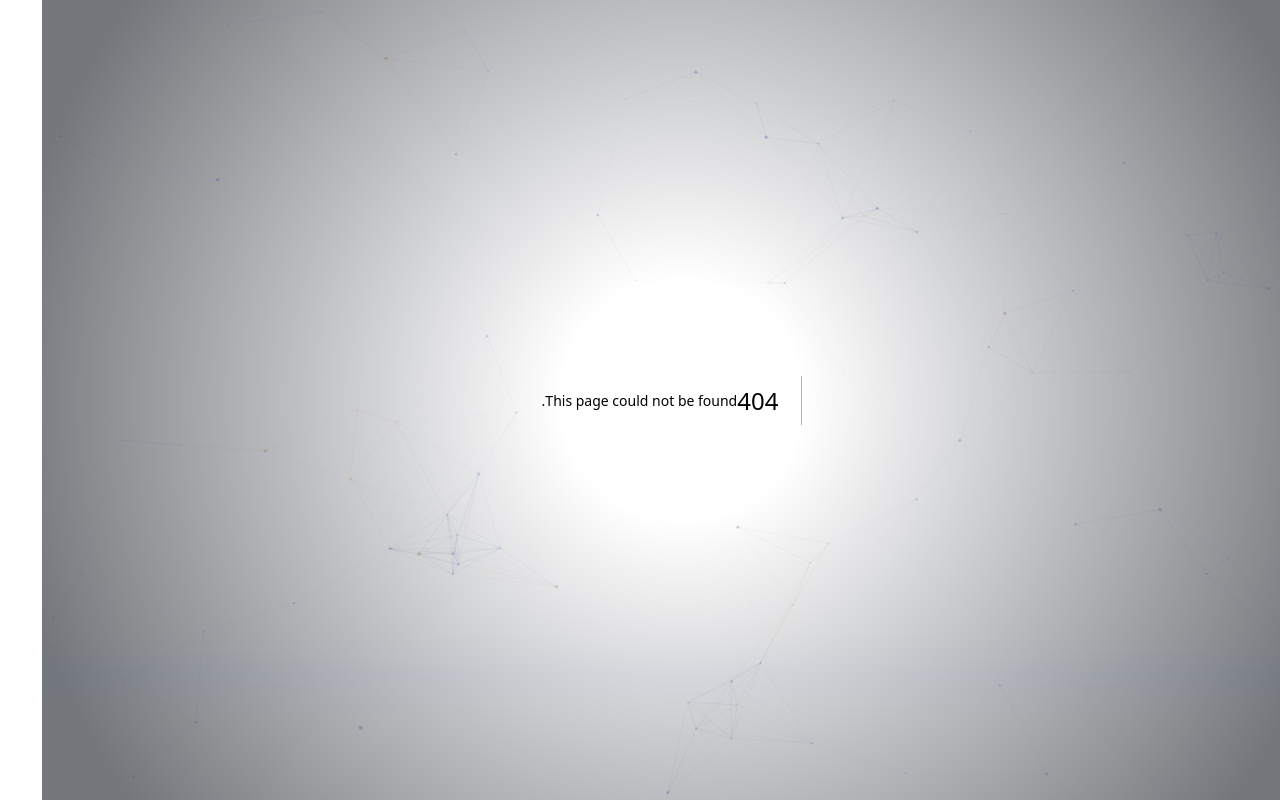
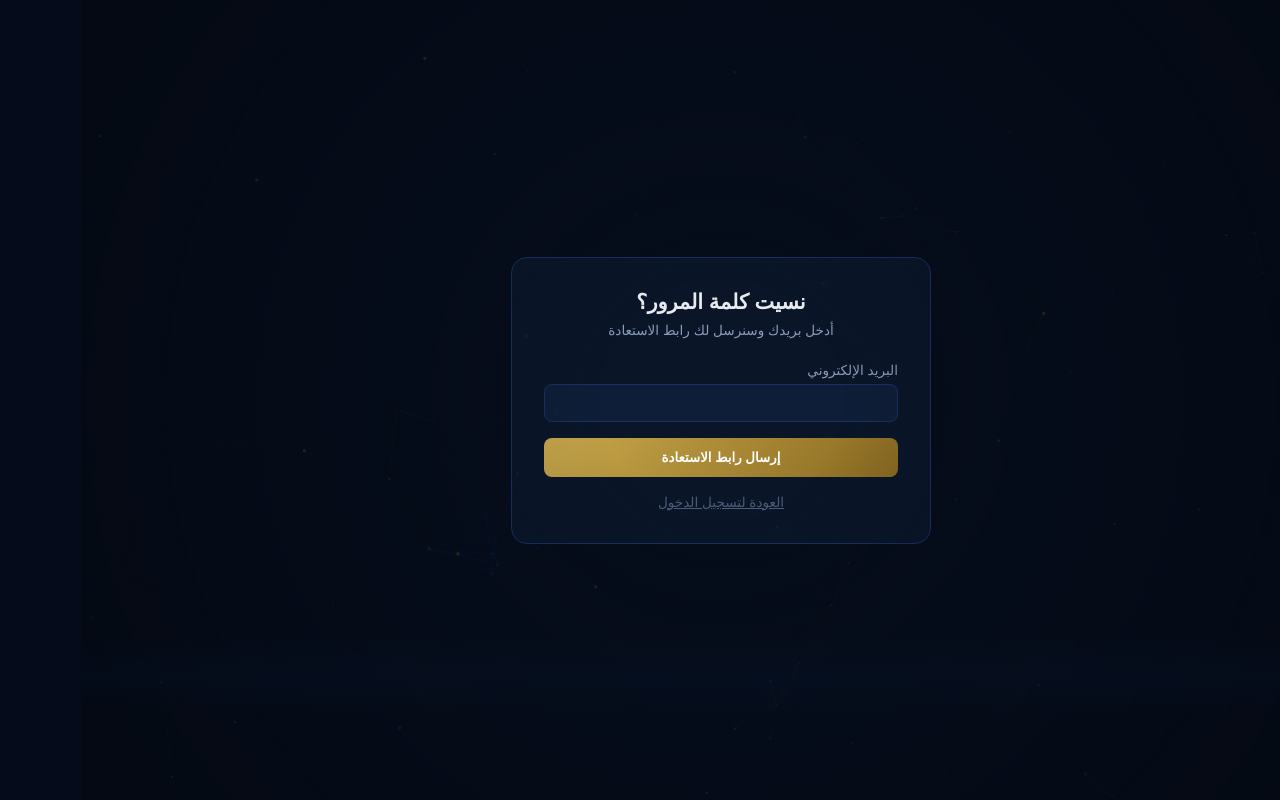
Before and after one commit to HAMOJY/Job-Serch, a Next.js app: page /auth/forgot-password in a window 1280 px wide. Before the commit this address had no page. Built offline with nearby package versions, Linux system fonts and the light colour scheme.

Commit message:
feat: add forgot-password and reset-password pages

```diff
--- /dev/null
+++ b/app/auth/forgot-password/page.tsx
@@ -0,0 +1,132 @@
+'use client'
+
+import { useState } from 'react'
+import Link from 'next/link'
+import { forgotPasswordSchema } from '@/lib/auth-validation'
+import { createBrowserSupabaseClient } from '@/lib/supabase-browser'
+
+export default function ForgotPasswordPage() {
+  const [email, setEmail] = useState('')
+  const [error, setError] = useState('')
+  const [sent, setSent] = useState(false)
+  const [loading, setLoading] = useState(false)
+
+  async function handleSubmit(e: React.FormEvent) {
+    e.preventDefault()
+    const result = forgotPasswordSchema.safeParse({ email })
+    if (!result.success) {
+      setError(result.error.issues[0].message)
+      return
+    }
+
+    setLoading(true)
+    const supabase = createBrowserSupabaseClient()
+    const { error: supabaseError } = await supabase.auth.resetPasswordForEmail(email, {
+      redirectTo: `${window.location.origin}/auth/reset-password`,
+    })
+    setLoading(false)
+
+    if (supabaseError) {
+      setError('حدث خطأ، يرجى المحاولة مجدداً')
+      return
+    }
+
+    setSent(true)
+  }
+
+  const inputStyle = {
+    width: '100%',
+    padding: '0.625rem 0.875rem',
+    background: '#0F1E38',
+    border: '1px solid #1A3060',
+    borderRadius: '8px',
+    color: '#E8EAF0',
+    fontSize: '0.9rem',
+    outline: 'none',
+    boxSizing: 'border-box' as const,
+  }
+
+  return (
+    <div style={{
+      minHeight: '100vh',
+      display: 'flex',
+      alignItems: 'center',
+      justifyContent: 'center',
+      background: '#060D1A',
+      padding: '1rem',
+    }}>
+      <div style={{
+        background: '#0A1628',
+        border: '1px solid #1A3060',
+        borderRadius: '16px',
+        padding: '2rem',
+        width: '100%',
+        maxWidth: '420px',
+        direction: 'rtl',
+        fontFamily: 'sans-serif',
+      }}>
+        {sent ? (
+          <div style={{ textAlign: 'center' }}>
+            <div style={{ fontSize: '2.5rem', marginBottom: '0.75rem' }}>📧</div>
+            <h2 style={{ color: '#E8EAF0', marginBottom: '0.5rem' }}>تحقق من بريدك</h2>
+            <p style={{ color: '#8A9AB8', fontSize: '0.9rem' }}>
+              أرسلنا رابط إعادة تعيين كلمة المرور إلى {email}
+            </p>
+            <Link href="/auth/login" style={{ display: 'block', marginTop: '1.25rem', color: '#C9A84C', fontSize: '0.9rem' }}>
+              العودة لتسجيل الدخول
+            </Link>
+          </div>
+        ) : (
+          <>
+            <h1 style={{ color: '#E8EAF0', fontSize: '1.3rem', fontWeight: 700, marginBottom: '0.5rem', textAlign: 'center' }}>
+              نسيت كلمة المرور؟
+            </h1>
+            <p style={{ color: '#8A9AB8', fontSize: '0.85rem', textAlign: 'center', marginBottom: '1.5rem' }}>
+              أدخل بريدك وسنرسل لك رابط الاستعادة
+            </p>
+
+            <form onSubmit={handleSubmit} style={{ display: 'flex', flexDirection: 'column', gap: '1rem' }}>
+              <div>
+                <label htmlFor="email" style={{ display: 'block', color: '#8A9AB8', fontSize: '0.85rem', marginBottom: '0.375rem' }}>
+                  البريد الإلكتروني
+                </label>
+                <input
+                  id="email"
+                  type="email"
+                  value={email}
+                  onChange={(e) => { setEmail(e.target.value); setError('') }}
+                  style={inputStyle}
+                  dir="ltr"
+                />
+                {error && <p style={{ color: '#FF6B6B', fontSize: '0.75rem', marginTop: '0.25rem' }}>{error}</p>}
+              </div>
+
+              <button
+                type="submit"
+                disabled={loading}
+                style={{
+                  background: 'linear-gradient(135deg, #C9A84C, #8A6A20)',
+                  color: '#fff',
+                  border: 'none',
+                  borderRadius: '8px',
+                  padding: '0.75rem',
+                  fontWeight: 600,
+                  cursor: loading ? 'not-allowed' : 'pointer',
+                  opacity: loading ? 0.7 : 1,
+                }}
+              >
+                {loading ? '...' : 'إرسال رابط الاستعادة'}
+              </button>
+            </form>
+
+            <p style={{ textAlign: 'center', marginTop: '1rem' }}>
+              <Link href="/auth/login" style={{ color: '#4A5A78', fontSize: '0.85rem' }}>
+                العودة لتسجيل الدخول
+              </Link>
+            </p>
+          </>
+        )}
+      </div>
+    </div>
+  )
+}
```
Also changed, not shown: app/auth/reset-password/page.tsx (added, +119 -0 lines).
